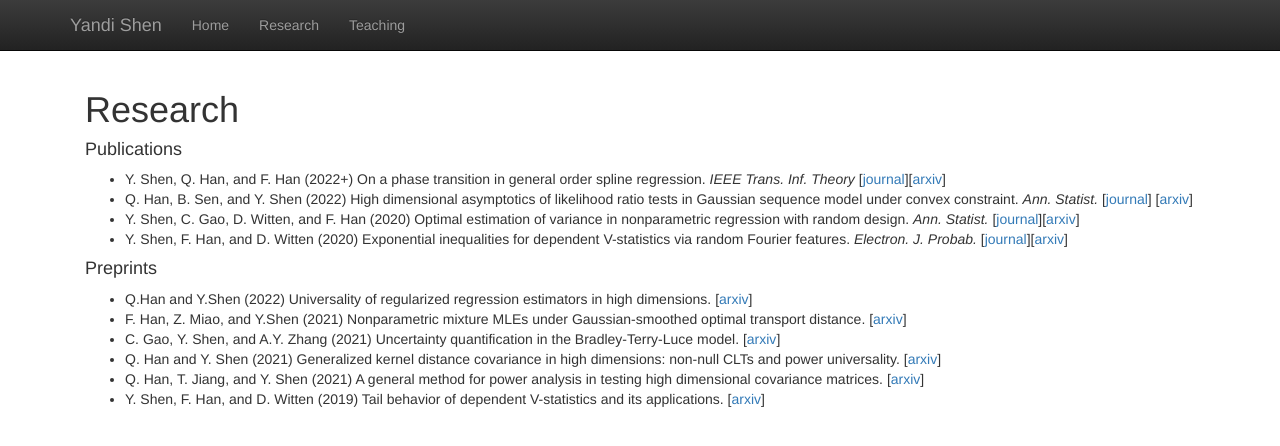
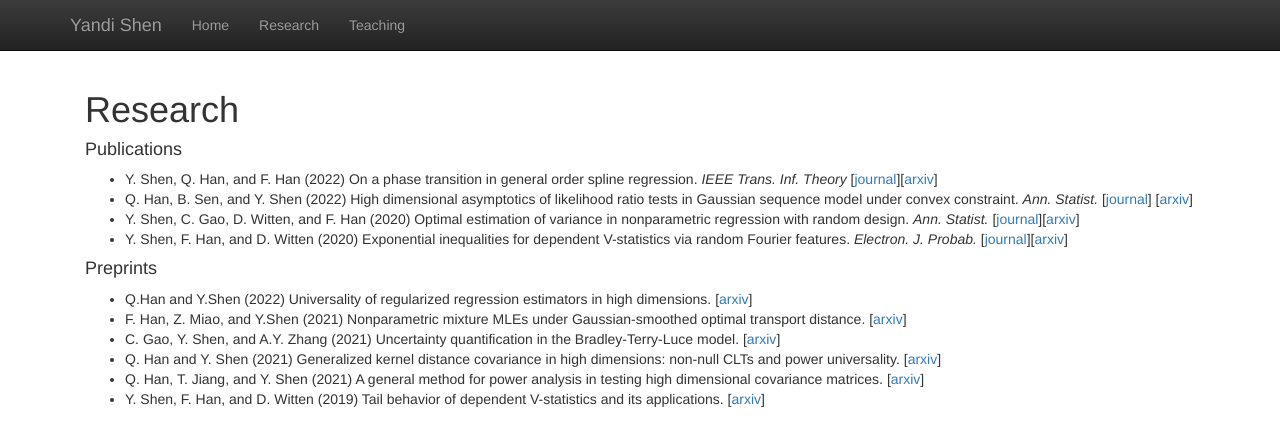
Before and after one commit to SayidShen/SayidShen.github.io, a Jekyll site: the page built from research.html, in a window 1280 px wide. Shown: the top 446 px of the page. Built offline with Jekyll 4.4.1, drawn with Linux system fonts in a browser that asks for light colours; nearby versions of some CDN libraries; library files that are not in the unit come from our copies.

Commit message:
Add files via upload

```diff
--- a/research.html
+++ b/research.html
@@ -10,7 +10,7 @@
 <p class="content" style="padding:0px;margin:0px 20px 0px;">
 
   <ul>
-    <li>Y. Shen, Q. Han, and F. Han (2022+) On a phase transition in general order spline regression. <i> IEEE Trans. Inf. Theory </i> [<a href = "https://ieeexplore.ieee.org/document/9711929">journal</a>][<a href = "https://arxiv.org/abs/2004.10922">arxiv</a>]
+    <li>Y. Shen, Q. Han, and F. Han (2022) On a phase transition in general order spline regression. <i> IEEE Trans. Inf. Theory </i> [<a href = "https://ieeexplore.ieee.org/document/9711929">journal</a>][<a href = "https://arxiv.org/abs/2004.10922">arxiv</a>]
     </li>
 
     <li>Q. Han, B. Sen, and Y. Shen (2022) High dimensional asymptotics of likelihood ratio tests in Gaussian sequence model under convex constraint. <i> Ann. Statist.</i> [<a href = "https://projecteuclid.org/journals/annals-of-statistics/volume-50/issue-1/High-dimensional-asymptotics-of-likelihood-ratio-tests-in-the-Gaussian/10.1214/21-AOS2111.full">journal</a>] [<a href = "https://arxiv.org/abs/2010.03145">arxiv</a>]
```
